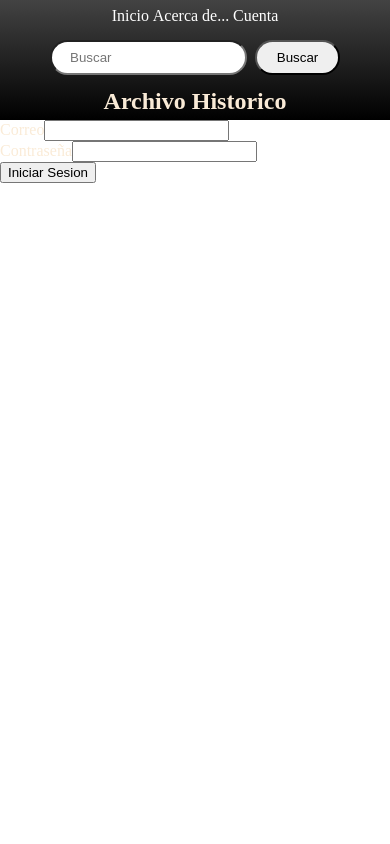
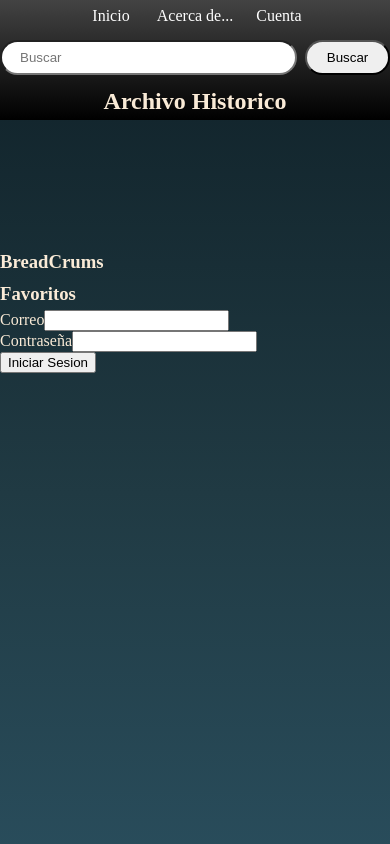
Before and after one commit to Facu137/Archivo-H-Frontend, a React (Vite) app: page /login in a window 390 px wide. Shown: the top 844 px of the page. Built offline with nearby package versions, Linux system fonts and the light colour scheme.

Commit message:
Agregado seccion principal

```diff
--- a/src/App.jsx
+++ b/src/App.jsx
@@ -1,25 +1,39 @@
 import { Route, Routes, Navigate } from "react-router-dom";
 
 import { NavBar } from "./components/NavBar/NavBar";
+import { BreadCrums } from "./components/BreadCrums/BreadCrums";
+
 import { Home } from "./routes/Home/Home";
 import { Login } from "./routes/Login/Login";
 import { MiCuenta } from "./routes/MiCuenta/MiCuenta";
 import { GestionArchivo } from "./routes/GestionArchivo/GestionArchivo";
 import { VerArchivo } from "./routes/VerArchivo/VerArchivo";
+import { Favoritos } from "./components/Favoritos/Favoritos";
 
 export const App = () => {
   return (
     <>
       <NavBar />
-
+      <div id="seccion-principal">
+        <div className="ajusteancho" id="seccion-contenido">
+          <div id="navegacion">
+            <BreadCrums />
+          </div>
+          <aside id="fav">
+            <Favoritos />
+          </aside>
+          <main id="contenido">
             <Routes>
-          <Route path='/' element={<Home></Home>}></Route>
-          <Route path='/login' element={<Login></Login>}></Route>
+                <Route path="/" element={<Home></Home>}></Route>
+                <Route path="/login" element={<Login></Login>}></Route>
                 <Route path="/cuenta" element={<MiCuenta></MiCuenta>}></Route>
                 <Route path="/gestion" element={<GestionArchivo></GestionArchivo>}></Route>
                 <Route path="/visor" element={<VerArchivo></VerArchivo>}></Route>
-          <Route path='/*' element={<Navigate to='/' />}></Route>
+                <Route path="/*" element={<Navigate to="/" />}></Route>
             </Routes>
+          </main>
+        </div>
+      </div>
     </>
   );
 };
--- /dev/null
+++ b/src/components/BreadCrums/BreadCrums.jsx
@@ -0,0 +1,7 @@
+import './BreadCrums.css';
+
+export const BreadCrums = () => {
+  return (
+    <h3>BreadCrums</h3>
+  )
+}
--- /dev/null
+++ b/src/components/Favoritos/Favoritos.jsx
@@ -0,0 +1,6 @@
+import './Favoritos.css';
+export const Favoritos = () => {
+  return (
+      <h3>Favoritos</h3>
+  )
+}
--- a/src/components/NavBar/NavBar.jsx
+++ b/src/components/NavBar/NavBar.jsx
@@ -5,20 +5,20 @@ export const NavBar = () => {
   return (
     <header>
       <nav>
-        <div class="ajusteancho" id="seccion-principal">
-          <NavLink to="/" className="nav-link active" aria-current="page">
+        <div className="ajusteancho" id="seccion-principal">
+          <NavLink to="/" aria-current="page">
             Inicio
           </NavLink>
           <a href="#">Acerca de...</a>
-          <NavLink to="/login" className="nav-link">
+          <NavLink to="/login">
             Cuenta
           </NavLink>
         </div>
-        <div class="ajusteancho" id="seccion-busqueda">
+        <div className="ajusteancho" id="seccion-busqueda">
           <input type="text" placeholder="Buscar" />
           <button type="submit">Buscar</button>
         </div>
-        <div class="ajusteancho" id="seccion-informacion">
+        <div className="ajusteancho" id="seccion-informacion">
           <h1>Archivo Historico</h1>
         </div>
       </nav>
--- a/src/index.css
+++ b/src/index.css
@@ -1,43 +1,134 @@
 /* You can add global styles to this file, and also import other style files */
 * {
-    min-width: 0;/*Evita problemas con el desbordamiento en Flexbox y Grid.
+  min-width: 0; /*Evita problemas con el desbordamiento en Flexbox y Grid.
     Algunos navegadores, por defecto, no permiten que los elementos se encojan más allá de su contenido mínimo,
     lo que puede causar problemas de diseño inesperados.*/
 }
 
-*, *::before, *::after {
-    box-sizing: border-box;/*Hace que el ancho y alto de los elementos incluya el padding y el borde,
-    lo cual simplifica los cálculos de diseño, ya que el tamaño final del elemento es más predecible. */
-
-}
-
-img, video, svg {
-    display: block;/*Cambia estos elementos a bloque, ocuparán todo el ancho disponible de su contenedor,
+img,
+video,
+svg {
+  display: block; /*Cambia estos elementos a bloque, ocuparán todo el ancho disponible de su contenedor,
     lo cual es útil para evitar problemas de alineación.*/
-    height: auto; /*Asegura que la altura del elemento se escale proporcionalmente a su ancho,
+  height: auto; /*Asegura que la altura del elemento se escale proporcionalmente a su ancho,
     manteniendo la relación de aspecto original.*/
-    max-width: 100%;/*Impide que estos elementos se extiendan más allá del ancho de su contenedor,
+  max-width: 100%; /*Impide que estos elementos se extiendan más allá del ancho de su contenedor,
     lo cual es útil para diseños responsive.*/
 }
 
 body {
-    margin: 0;/*Elimina los márgenes predeterminados del navegador para el elemento body,
+  margin: 0; /*Elimina los márgenes predeterminados del navegador para el elemento body,
     lo cual es un punto de partida común para un diseño personalizado.*/
-    min-height: 100dvh;/*Establece la altura mínima del cuerpo a 100% del viewport height,
+  min-height: 100dvh; /*Establece la altura mínima del cuerpo a 100% del viewport height,
     asegurando que el cuerpo llene al menos toda la altura de la ventana del navegador.*/
-    width: 100%;
+  width: 100%;
 
-    color:antiquewhite;
-
-    display: flex;
-    flex-direction: column;
+  color: antiquewhite;
+  background: linear-gradient(to bottom, #0f2027, #203a43, #2c5364);
 }
 
-h1, h2, h3, h4, h5, h6 {
-    text-wrap: balance;/*Distribuye el texto de los encabezados de manera más equilibrada,
+h1,
+h2,
+h3,
+h4,
+h5,
+h6 {
+  text-wrap: balance; /*Distribuye el texto de los encabezados de manera más equilibrada,
     ajustando la longitud de las líneas para una mejor legibilidad y estética.*/
 }
 
 p {
-    text-wrap: pretty;/*Ajusta la longitud de las líneas de los párrafos para una mejor presentación visual de la última línea.*/
+  text-wrap: pretty; /*Ajusta la longitud de las líneas de los párrafos para una mejor presentación visual de la última línea.*/
 }
+
+#seccion-contenido {
+  padding-top: 126px;
+  display: grid;
+  grid-template-columns: 5fr 1fr;
+  grid-template-rows: 32px 1fr 1fr;
+  grid-template-areas:
+    "navegacion fav"
+    "contenido contenido"
+    "contenido contenido";
+
+  align-items: center;
+}
+
+#navegacion {
+  grid-area: navegacion;
+}
+
+#fav {
+  grid-area: fav;
+}
+
+#contenido {
+  min-height: 80vh;
+  grid-area: contenido;
+}
+
+/* Pantallas de escritorio grandes (2K o superior): */
+@media (min-width: 1921px) {
+  .ajusteancho {
+    width: 1500px; /* Ancho personalizado para pantallas grandes */
+  }
+}
+
+/* Pantallas de escritorio (Full HD): */
+@media (min-width: 1601px) and (max-width: 1920px) {
+  .ajusteancho {
+    width: 1280px; /* Ancho personalizado para pantallas Full HD */
+  }
+}
+/* Pantallas de escritorio (HD+): */
+@media (min-width: 1281px) and (max-width: 1600px) {
+  .ajusteancho {
+    width: 960px; /* Ancho personalizado para pantallas HD */
+  }
+}
+
+/* Pantallas de escritorio (HD): */
+@media (min-width: 1025px) and (max-width: 1280px) {
+  .ajusteancho {
+    width: 820px; /* Ancho personalizado para pantallas HD */
+  }
+}
+
+/* Pantallas de escritorio (VGA): */
+@media (min-width: 600px) and (max-width: 1024px) {
+  .ajusteancho {
+    width: 550px; /* Ancho personalizado para pantallas VGA */
+  }
+}
+
+/* Móviles grandes: */
+@media (min-width: 391px) and (max-width: 599px) {
+  .ajusteancho {
+    width: 100%; /* Ancho personalizado para móviles grandes */
+  }
+  #seccion-contenido {
+    display: grid;
+    grid-template-columns: 5fr 1fr;
+    grid-template-rows: 32px 32px 1fr;
+    grid-template-areas:
+      "navegacion navegacion"
+      "fav fav"
+      "contenido contenido";
+  }
+}
+
+/* Móviles pequeños: */
+@media (max-width: 390px) {
+  .ajusteancho {
+    width: 100%; /* Ancho limitado para móviles pequeños */
+  }
+  #seccion-contenido {
+    display: grid;
+    grid-template-columns: 5fr 1fr;
+    grid-template-rows: 32px 32px 1fr;
+    grid-template-areas:
+      "navegacion navegacion"
+      "fav fav"
+      "contenido contenido";
+  }
+}
--- a/src/routes/Login/Login.jsx
+++ b/src/routes/Login/Login.jsx
@@ -3,29 +3,27 @@ import './Login.css';
 export const Login = () => {
   return (
     <form>
-      <div className="mb-3">
-        <label htmlFor="exampleInputEmail1" className="form-label">
+      <div>
+        <label htmlFor="exampleInputEmail1">
           Correo
         </label>
         <input
           type="email"
-          className="form-control"
           id="exampleInputEmail1"
           aria-describedby="emailHelp"
         />
       </div>
-      <div className="mb-3">
-        <label htmlFor="exampleInputPassword1" className="form-label">
+      <div>
+        <label htmlFor="exampleInputPassword1">
           Contraseña
         </label>
         <input
           type="password"
-          className="form-control"
           id="exampleInputPassword1"
         />
       </div>
 
-      <button type="submit" className="btn btn-primary">
+      <button type="submit">
         Iniciar Sesion
       </button>
     </form>
```
Also changed, not shown: src/components/BreadCrums/BreadCrums.css (added), src/components/Favoritos/Favoritos.css (added). Lines whose indentation alone changed are shown as unchanged.
